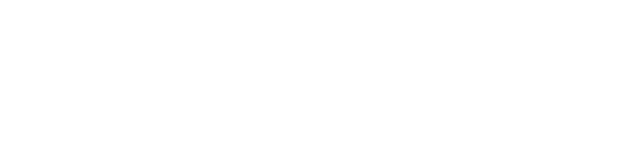
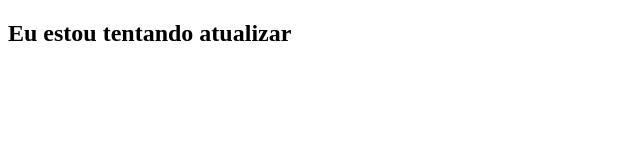
Before and after one commit to JoaoVitorErmacora/AtividadeLima, a plain HTML site: page marketplace.html in a window 1280 px wide. Shown: the whole page, without its empty margins (0-640 px from the left). Drawn offline with Linux system fonts and the light colour scheme.

Commit message:
Isso é uma atulização só com um titulo, ignorar

```diff
--- a/marketplace.html
+++ b/marketplace.html
@@ -6,7 +6,8 @@
     <title>MarketPlace</title>
   </head>
   <body>
-    <header><img</header>
+    <h2>Eu estou tentando atualizar</h2>
+    <header></header>
     <footer></footer>
   </body>
     <title>Document</title>
```
